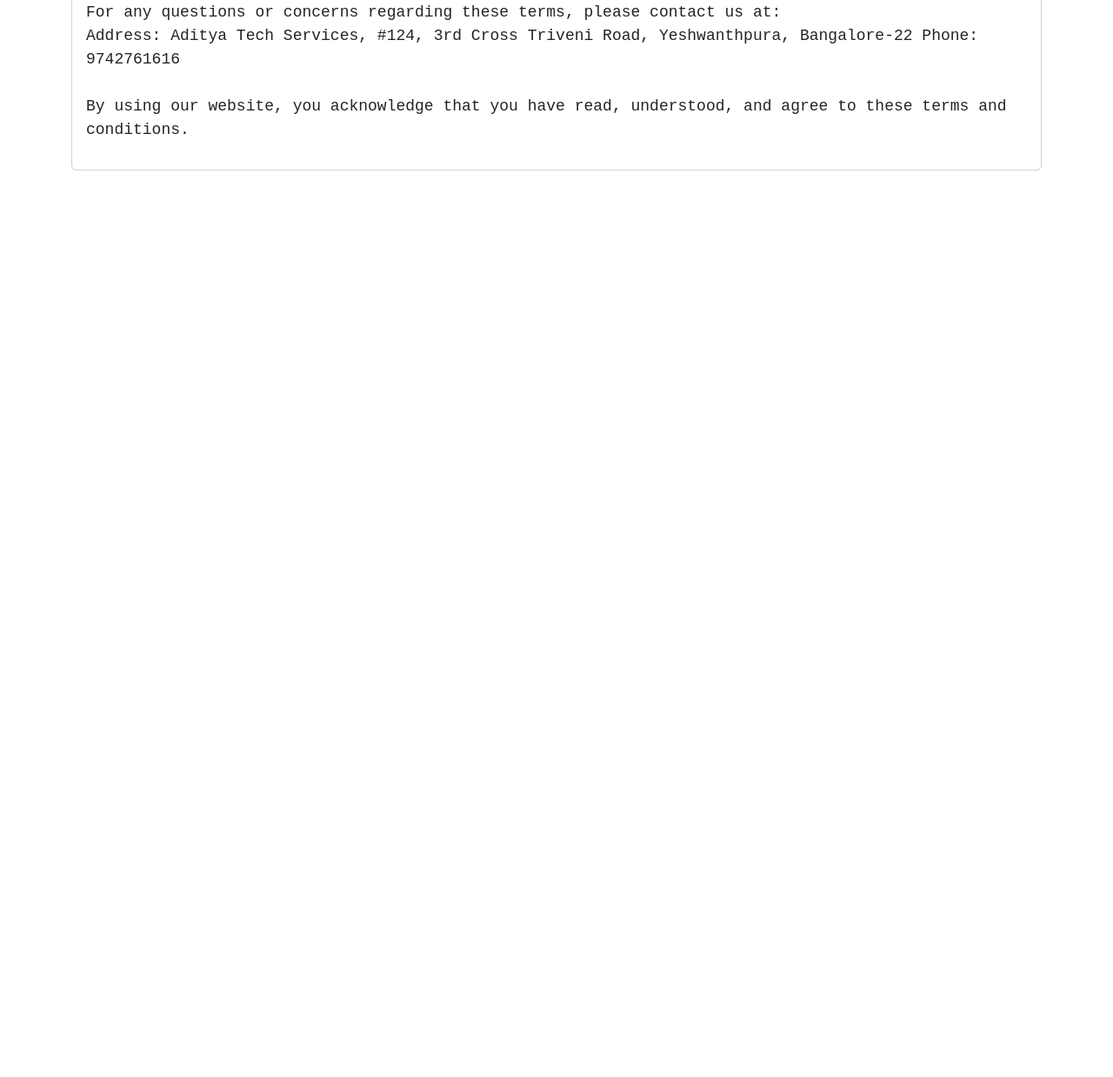
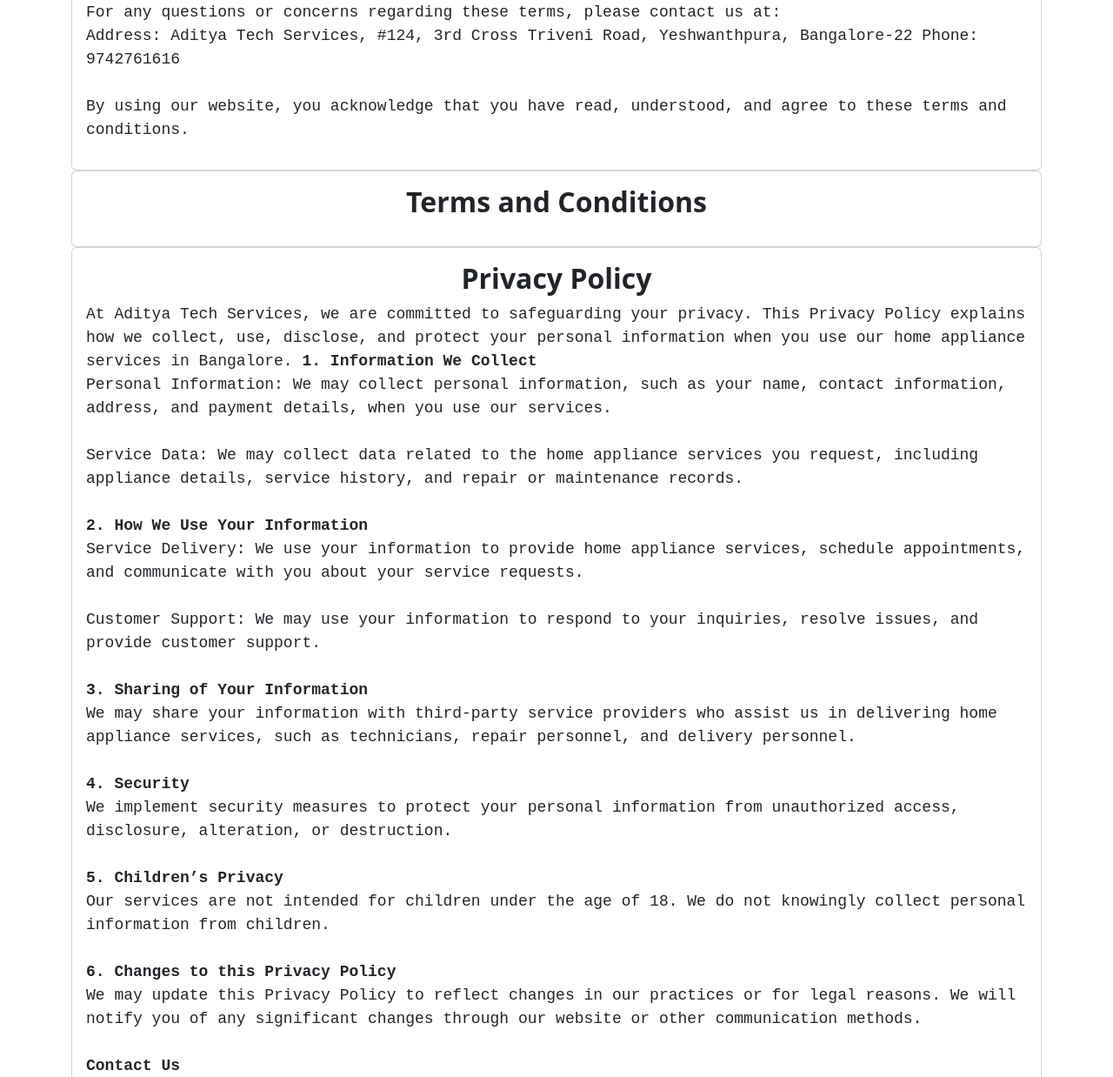
Before and after one commit to harishrnme/adityatechservices-website, a plain HTML site: page index.html in a window 1280 px wide. Shown: the part 4894-6132 px from the top of the page at 87% size. Before the commit the page ends 5190 px from the top, so only its background shows below. Drawn offline with nearby package versions, Linux system fonts and the light colour scheme.

Commit message:
Added Privacy Policy

```diff
--- a/index.html
+++ b/index.html
@@ -356,6 +356,59 @@
       </p>
     </div>
   </div>
+
+<div class="card">
+  <div class="card-body">
+    <h2 class="card-title" style="text-align: center; font-weight: bold;">Terms and Conditions</h2>
+    <p style="font-size: 18px;">
+      <!-- Your Terms and Conditions content goes here -->
+    </p>
+  </div>
+</div>
+
+<div class="card">
+  <div class="card-body">
+    <h2 class="card-title" style="text-align: center; font-weight: bold;">Privacy Policy</h2>
+    <p style="font-size: 18px;">
+      At Aditya Tech Services, we are committed to safeguarding your privacy. This Privacy Policy explains how we collect, use, disclose, and protect your personal information when you use our home appliance services in Bangalore.
+      <strong>1. Information We Collect</strong>
+      <br>
+      Personal Information: We may collect personal information, such as your name, contact information, address, and payment details, when you use our services.
+      <br><br>
+      Service Data: We may collect data related to the home appliance services you request, including appliance details, service history, and repair or maintenance records.
+      <br><br>
+      <strong>2. How We Use Your Information</strong>
+      <br>
+      Service Delivery: We use your information to provide home appliance services, schedule appointments, and communicate with you about your service requests.
+      <br><br>
+      Customer Support: We may use your information to respond to your inquiries, resolve issues, and provide customer support.
+      <br><br>
+      <strong>3. Sharing of Your Information</strong>
+      <br>
+      We may share your information with third-party service providers who assist us in delivering home appliance services, such as technicians, repair personnel, and delivery personnel.
+      <br><br>
+      <strong>4. Security</strong>
+      <br>
+      We implement security measures to protect your personal information from unauthorized access, disclosure, alteration, or destruction.
+      <br><br>
+      <strong>5. Children’s Privacy</strong>
+      <br>
+      Our services are not intended for children under the age of 18. We do not knowingly collect personal information from children.
+      <br><br>
+      <strong>6. Changes to this Privacy Policy</strong>
+      <br>
+      We may update this Privacy Policy to reflect changes in our practices or for legal reasons. We will notify you of any significant changes through our website or other communication methods.
+      <br><br>
+      <strong>Contact Us</strong>
+      <br>
+      For questions or concerns regarding this Privacy Policy or your personal information, you can contact us at:
+      <br><br>
+      Phone: 9742761616
+    </p>
+  </div>
+</div>
+
+
 </div>
 
     <a href="https://wa.me/919742761616" class="whatsapp_float" target="_blank" style="position: fixed; bottom: 20px; right: 20px; z-index: 1000;">
```
